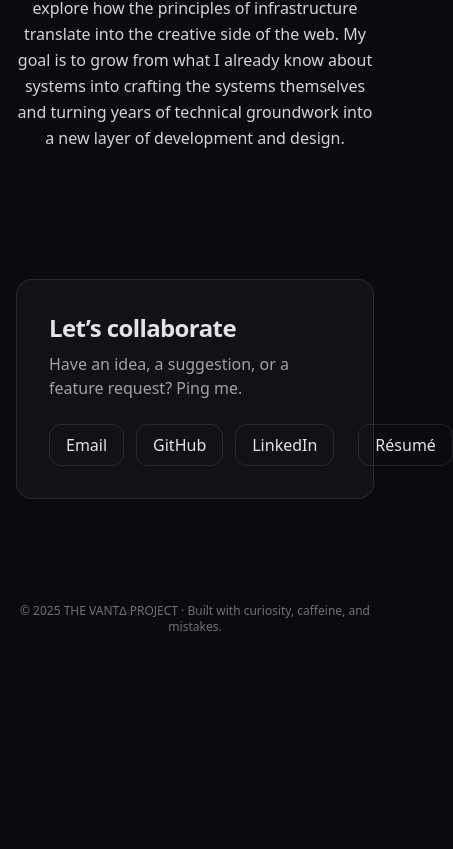
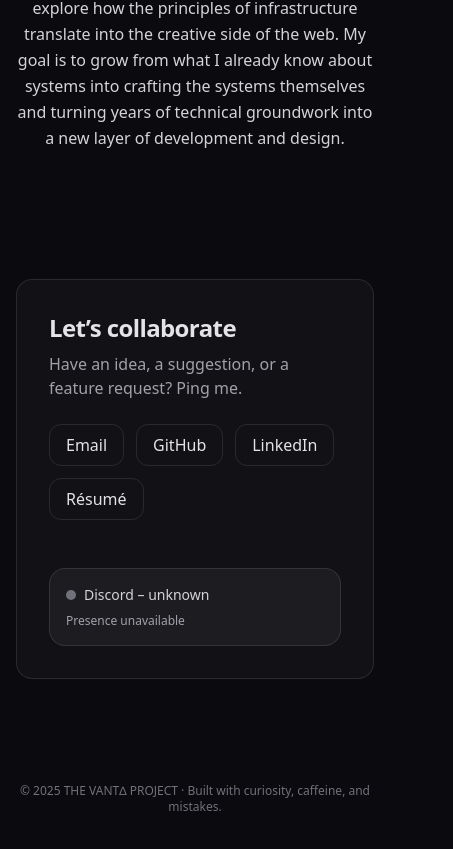
Before and after one commit to V4nt4Vo1d/VANTA-Project, a React (Vite) app: page / in a window 390 px wide. Shown: the part 2262-3111 px from the top of the page, 453 px wide, since content can reach past the window. Before the commit the page ends 2937 px from the top, so only its background shows below. Built offline with nearby package versions, Linux system fonts and the light colour scheme; no server answers.

Commit message:
Fixed: mobile view with new resume button. Added: Discord presence API to show status of VisualStudio Code

```diff
--- a/index.html
+++ b/index.html
@@ -5,7 +5,7 @@
     <meta name="viewport" content="width=device-width, initial-scale=1.0" />
     <title>The VANT∆ Project</title>
   </head>
-  <body class="bg-[#0a0a0f]">
+  <body class="bg-[#0a0a0f]" overflow-x-hidden>
     <div id="root"></div>
     <script type="module" src="/src/main.tsx"></script>
   </body>
--- a/src/App.tsx
+++ b/src/App.tsx
@@ -4,13 +4,15 @@ import { Hero } from './components/Hero'
 import { ProjectCard } from './components/ProjectCard'
 import { CATEGORIES, NAV, LOGO_SRC, type Category } from './data/constants'
 import { PROJECTS } from './data/projects'
+import DiscordStatus from "./components/DiscordStatus";
+
 
 export default function App() {
-  // existing state
+
   const [category, setCategory] = useState<Category>('All')
   const [query, setQuery] = useState('')
 
-  // NEW: mobile menu state
+
   const [menuOpen, setMenuOpen] = useState(false)
 
   useEffect(() => {
@@ -38,7 +40,7 @@ export default function App() {
   )
 
   return (
-    <div className="min-h-screen text-zinc-200 bg-[#0a0a0f]">
+    <div className="min-h-screen text-zinc-200 bg-[#0a0a0f] overflow-x-clip">
       <DeltaBackdrop />
 
       {/* HEADER with mobile menu */}
@@ -95,8 +97,6 @@ export default function App() {
             </button>
           </div>
         </nav>
-
-        {/* Mobile slide-down panel */}
         <div
           id="mobile-menu"
           className={`sm:hidden overflow-hidden transition-[max-height] duration-300 ${menuOpen ? 'max-h-96' : 'max-h-0'}`}
@@ -222,7 +222,7 @@ export default function App() {
                 <h2 className="text-2xl sm:text-3xl font-semibold tracking-tight">Let’s collaborate</h2>
                 <p className="mt-2 text-zinc-400">Have an idea, a suggestion, or a feature request? Ping me.</p>
               </div>
-              <div className="flex items-center gap-3">
+              <div className="flex flex-wrap items-center gap-3 [overflow-wrap:anywhere]">
                 <a href="mailto:v4nt4vo1d@gmail.com" className="rounded-xl border border-white/10 px-4 py-2 hover:border-white/20" target="_blank" rel="noopener noreferrer">
                   Email
                 </a>
@@ -232,18 +232,17 @@ export default function App() {
                 <a
                   href="https://www.linkedin.com/in/jacob-r-2228a8206?trk=people-guest_people_search-card"
                   className="rounded-xl border border-white/10 px-4 py-2 hover:border-white/20"
-                  target="_blank" rel="noopener noreferrer"
-                >
+                  target="_blank" rel="noopener noreferrer">
                   LinkedIn
                 </a>
-                <br />
                 <a
                 href={`${import.meta.env.BASE_URL}resume.html`}
-                className="rounded-xl border border-white/10 px-4 py-2 hover:border-white/20"
-              >
+                className="rounded-xl border border-white/10 px-4 py-2 hover:border-white/20">
                 Résumé
               </a>
-
+              </div>
+              <div className="mt-6 w-full max-w-sm">
+                <DiscordStatus discordId="347416011928240128" />
               </div>
             </div>
           </div>
--- /dev/null
+++ b/src/components/DiscordStatus.tsx
@@ -0,0 +1,92 @@
+import { useEffect, useMemo, useState } from "react";
+
+type LanyardData = {
+  success: boolean;
+  data?: {
+    discord_user: { id: string; username: string; global_name?: string };
+    discord_status: "online" | "idle" | "dnd" | "offline";
+    activities: Array<{
+      id: string;
+      name: string;
+      details?: string | null;
+      state?: string | null;
+      type: number;
+    }>;
+  };
+};
+
+function dotColor(
+  s: LanyardData["data"] extends { discord_status: infer T }
+    ? T | undefined
+    : "online" | "idle" | "dnd" | "offline" | undefined
+) {
+  const map: Record<string, string> = {
+    online: "bg-emerald-500",
+    idle: "bg-amber-500",
+    dnd: "bg-rose-500",
+    offline: "bg-zinc-500",
+  };
+  return map[s ?? "offline"];
+}
+
+
+export default function DiscordStatus({ discordId }: { discordId: string }) {
+  const [data, setData] = useState<LanyardData | null>(null);
+  const [err, setErr] = useState(false);
+
+  const status = data?.data?.discord_status;
+  const activities = data?.data?.activities ?? [];
+  const primary = useMemo(
+    () =>
+      activities.find((a) =>
+        (a.name || "").toLowerCase().includes("visual studio code")
+      ) || activities[0],
+    [activities]
+  );
+
+  useEffect(() => {
+    async function pull() {
+      try {
+        const res = await fetch(
+          `https://api.lanyard.rest/v1/users/${discordId}`,
+          { cache: "no-store" }
+        );
+        setData(await res.json());
+        setErr(false);
+      } catch {
+        setErr(true);
+      }
+    }
+    pull();
+    const timer = setInterval(pull, 15000);
+    return () => clearInterval(timer);
+  }, [discordId]);
+
+  return (
+    <div className="rounded-2xl border border-white/10 bg-white/5 p-4 backdrop-blur-sm max-w-full">
+      <div className="flex items-center gap-2">
+        <span className={`h-2.5 w-2.5 rounded-full ${dotColor(status)}`} />
+        <span className="text-sm text-zinc-300">
+          Discord – {status ?? "unknown"}
+        </span>
+      </div>
+
+      {err && <p className="mt-2 text-xs text-zinc-400">Presence unavailable</p>}
+
+      {!err && primary && (
+        <div className="mt-2">
+          <p className="text-sm font-medium text-zinc-200">{primary.name}</p>
+          {(primary.details || primary.state) && (
+            <p className="text-xs text-zinc-400">
+              {[primary.details, primary.state].filter(Boolean).join(" — ")}
+            </p>
+          )}
+        </div>
+      )}
+
+      {!err && !primary && (
+        <p className="mt-2 text-xs text-zinc-400">No recent activity</p>
+      )}
+    </div>
+  );
+}
```
Also changed, not shown: 1 other file (tests, documents, lock files or other folders).
